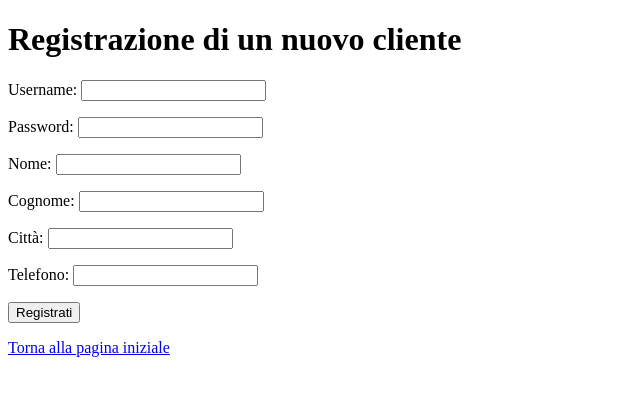
After one commit to LucaBert00/gymManager, a Java web app: page /registrazione.jsp in a window 1280 px wide. The commit adds this page. Shown: the top 396 px of the page, without its empty margins (0-640 px from the left). Run offline with Tomcat 11, a stand-in JSP engine, Linux system fonts and the light colour scheme.

Commit message:
feat: aggiunge la registrazione di un nuovo cliente

```diff
--- a/src/main/webapp/index.jsp
+++ b/src/main/webapp/index.jsp
@@ -35,6 +35,7 @@
             </p>
             <button type="submit">Login</button>
         </form>
+        <p>Non hai un account? <a href="registrazione.jsp">Registrati</a></p>
     <% } %>
 </body>
 </html>
--- /dev/null
+++ b/src/main/webapp/registrazione.jsp
@@ -0,0 +1,89 @@
+<%@ page contentType="text/html; charset=UTF-8" pageEncoding="UTF-8" %>
+<%@ include file="connessione.jsp" %>
+<%
+    String messaggio = "";
+    if ("POST".equalsIgnoreCase(request.getMethod())) {
+        String username = request.getParameter("username");
+        String password = request.getParameter("password");
+        String nome = request.getParameter("nome");
+        String cognome = request.getParameter("cognome");
+        String citta = request.getParameter("citta");
+        String telefono = request.getParameter("telefono");
+        if (username != null) username = username.trim();
+        if (nome != null) nome = nome.trim();
+        if (cognome != null) cognome = cognome.trim();
+        if (citta != null) citta = citta.trim();
+        if (telefono != null) telefono = telefono.trim();
+
+        boolean campiValidi = username != null && !username.isEmpty() && username.length() <= 50
+                && password != null && !password.isEmpty() && password.length() <= 50
+                && nome != null && !nome.isEmpty() && nome.length() <= 50
+                && cognome != null && !cognome.isEmpty() && cognome.length() <= 50
+                && citta != null && citta.length() <= 50
+                && telefono != null && telefono.length() <= 50;
+
+        if (!campiValidi) {
+            messaggio = "Controlla i dati inseriti.";
+        } else if (funzioni.verificaEsistente(
+                "SELECT username FROM clienti WHERE username=" + funzioni.fc(username))) {
+            messaggio = "Lo username scelto è già utilizzato.";
+        } else {
+            String[] campi = {"username", "password", "cognome", "nome", "citta", "telefono"};
+            String[] valori = {
+                funzioni.fc(username),
+                funzioni.fc(password),
+                funzioni.fc(cognome),
+                funzioni.fc(nome),
+                funzioni.fc(citta),
+                funzioni.fc(telefono)
+            };
+
+            if (funzioni.update(campi, valori, "clienti", true, false)) {
+                messaggio = "Registrazione completata: ora puoi effettuare il login.";
+            } else {
+                messaggio = "Registrazione non riuscita.";
+            }
+        }
+    }
+%>
+<!DOCTYPE html>
+<html>
+<head>
+    <meta http-equiv="Content-Type" content="text/html; charset=UTF-8">
+    <title>Registrazione - Gym Manager</title>
+</head>
+<body>
+    <h1>Registrazione di un nuovo cliente</h1>
+    <% if (!messaggio.isEmpty()) { %>
+        <p><%= messaggio %></p>
+    <% } %>
+    <form method="post" action="registrazione.jsp">
+        <p>
+            <label for="username">Username:</label>
+            <input type="text" id="username" name="username" maxlength="50" required>
+        </p>
+        <p>
+            <label for="password">Password:</label>
+            <input type="password" id="password" name="password" maxlength="50" required>
+        </p>
+        <p>
+            <label for="nome">Nome:</label>
+            <input type="text" id="nome" name="nome" maxlength="50" required>
+        </p>
+        <p>
+            <label for="cognome">Cognome:</label>
+            <input type="text" id="cognome" name="cognome" maxlength="50" required>
+        </p>
+        <p>
+            <label for="citta">Città:</label>
+            <input type="text" id="citta" name="citta" maxlength="50">
+        </p>
+        <p>
+            <label for="telefono">Telefono:</label>
+            <input type="text" id="telefono" name="telefono" maxlength="50">
+        </p>
+        <button type="submit">Registrati</button>
+    </form>
+    <p><a href="index.jsp">Torna alla pagina iniziale</a></p>
+</body>
+</html>
```
